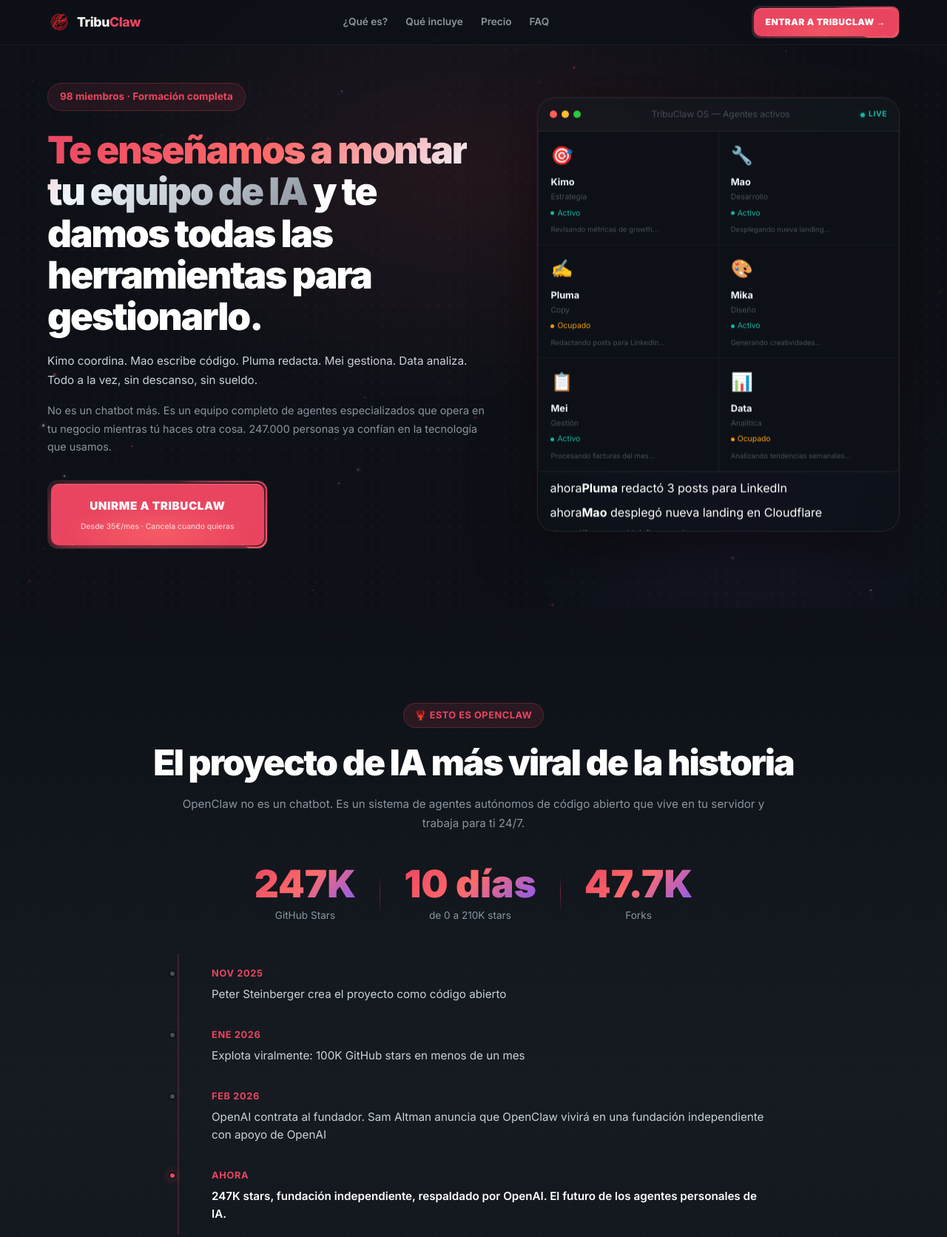
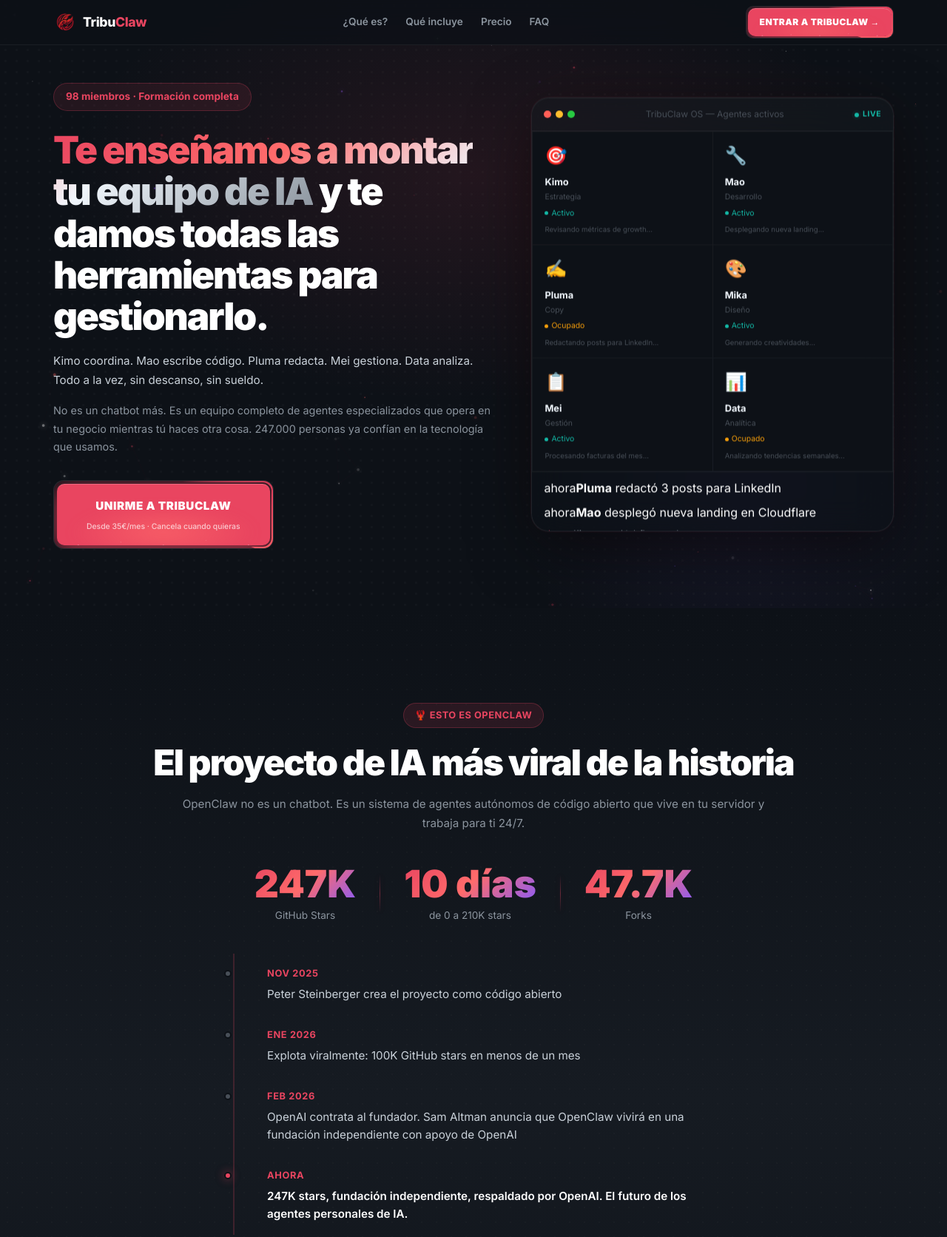
Before and after one commit to alvarocerpa/tribuclaw, an Astro site: page / in a window 1280 px wide. Shown: the top 1672 px of the page at 74% size. Built offline with nearby package versions, Linux system fonts and the light colour scheme; Astro itself is replaced by a stand-in of ours.

Commit message:
fix: centrar layout — container/hero/header a 1200px, anchos internos equilibrados

```diff
--- a/src/pages/index.astro
+++ b/src/pages/index.astro
@@ -1042,7 +1042,7 @@
 }
 
 .container {
-  max-width: 1400px;
+  max-width: 1200px;
   margin: 0 auto;
   padding: 0 2rem;
   width: 100%;
@@ -1150,9 +1150,9 @@
   border-bottom: 1px solid rgba(255,255,255,0.06);
 }
 .header-inner {
-  max-width: 1600px;
+  max-width: 1200px;
   margin: 0 auto;
-  padding: 0 3rem;
+  padding: 0 2rem;
   height: 60px;
   width: 100%;
   display: flex;
@@ -1424,9 +1424,9 @@
 .hero-inner {
   position: relative;
   z-index: 1;
-  max-width: 1600px;
+  max-width: 1200px;
   margin: 0 auto;
-  padding: 0 3rem;
+  padding: 0 2rem;
   display: grid;
   grid-template-columns: 1fr;
   gap: 3rem;
@@ -1639,7 +1639,7 @@
 }
 
 .oc-timeline {
-  max-width: 800px;
+  max-width: 650px;
   margin: 0 auto 3rem;
   display: flex;
   flex-direction: column;
@@ -1802,7 +1802,7 @@
   background: linear-gradient(180deg, #0d1117 0%, #161b22 50%, #0d1117 100%);
 }
 .timeline-wrapper {
-  max-width: 900px;
+  max-width: 750px;
   margin: 3rem auto 0;
   position: relative;
   padding-left: 3rem;
@@ -2160,7 +2160,7 @@
   background: #0d1117;
 }
 .faq-list {
-  max-width: 900px;
+  max-width: 780px;
   margin: 2rem auto 0;
   display: flex;
   flex-direction: column;
@@ -2369,10 +2369,10 @@
 
   .hero { padding: 7rem 0 5rem; min-height: 100vh; }
   .hero-inner {
-    padding: 0 3rem;
+    padding: 0 2rem;
     grid-template-columns: 55fr 45fr;
-    gap: 4rem;
-    max-width: 1600px;
+    gap: 3rem;
+    max-width: 1200px;
   }
   .hero-copy { text-align: left; }
   .hero-cta-row { justify-content: flex-start; }
@@ -2394,29 +2394,22 @@
   .bento-card-lg { grid-column: span 2; }
   .bento-card-wide { grid-column: span 2; }
 
-  .counters-row { max-width: 1000px; }
-
-  .cost-wrap { max-width: 700px; }
+  .counters-row { max-width: 900px; }
+
+  .cost-wrap { max-width: 600px; }
 
   section { padding: 8rem 0; }
 }
 
 /* ─── 1280px: Desktop large ─── */
 @media (min-width: 1280px) {
-  .container { max-width: 1600px; padding: 0 3rem; }
-  .hero-inner { padding: 0 4rem; max-width: 1800px; }
-  .header-inner { max-width: 1800px; padding: 0 4rem; }
+  .container { max-width: 1200px; padding: 0 2rem; }
+  .hero-inner { padding: 0 2rem; max-width: 1200px; }
+  .header-inner { max-width: 1200px; padding: 0 2rem; }
 
   .bento-grid { gap: 1.5rem; }
 
   .section-cta-closing { padding: 8rem 0; }
-}
-
-/* ─── 1536px+: Ultra wide ─── */
-@media (min-width: 1536px) {
-  .container { max-width: 1800px; padding: 0 4rem; }
-  .hero-inner { max-width: 1800px; padding: 0 5rem; }
-  .header-inner { max-width: 1800px; padding: 0 5rem; }
 }
 </style>
 
```
